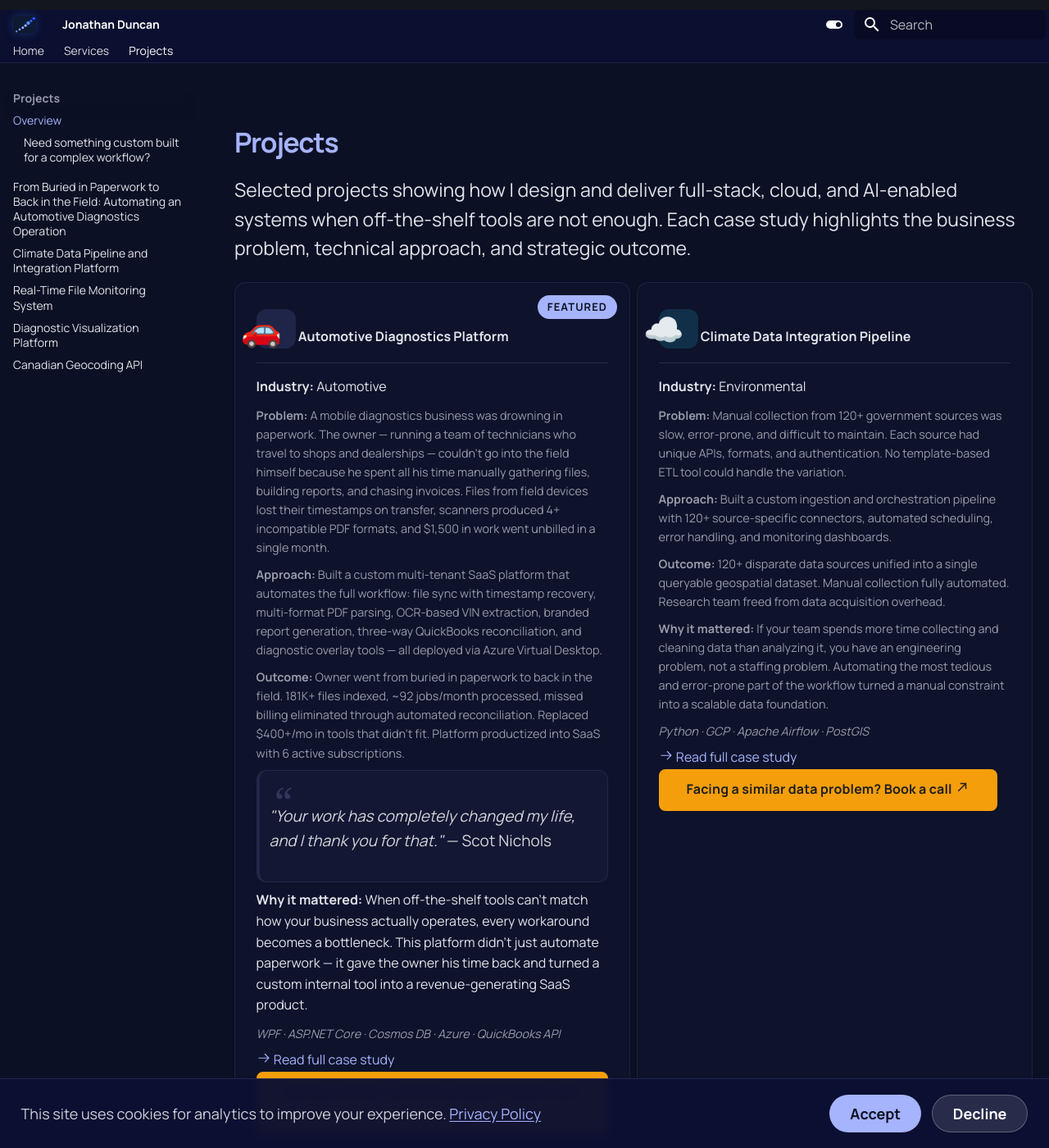
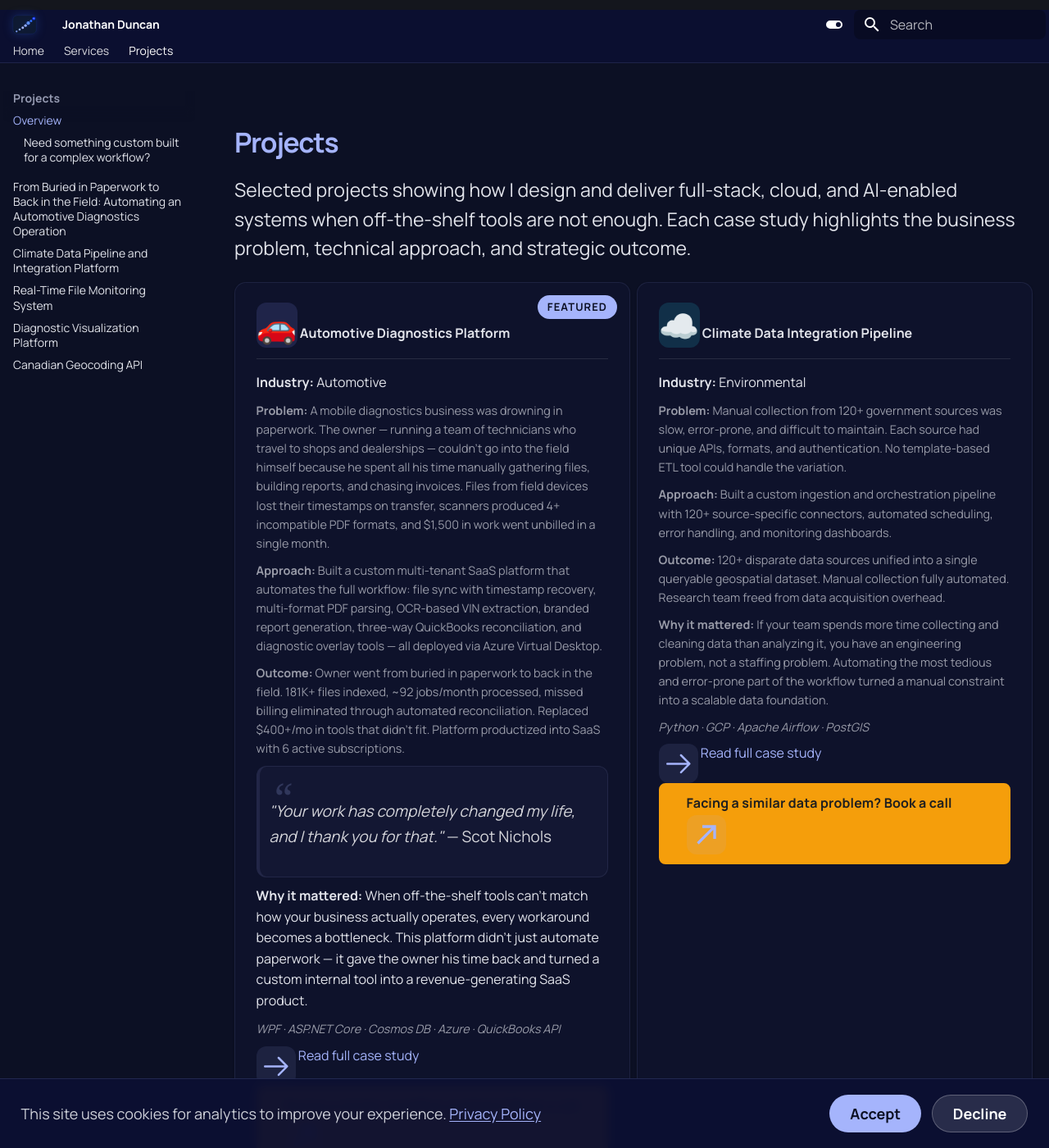
Before and after one commit to JonathanDDuncan/jonathanduncanprowebsite, an MkDocs documentation site: the page built from docs/portfolio/index.md, in a window 1280 px wide and 1400 px high. Shown: the whole window at 82% size. Built offline with MkDocs 1.6.1 and Material for MkDocs 9.7.7, drawn with Linux system fonts in a browser that asks for light colours.

Commit message:
Refactor service card styles to improve layout and remove unused hover effects

```diff
--- a/docs/stylesheets/extra.css
+++ b/docs/stylesheets/extra.css
@@ -320,7 +320,7 @@
 
 /* ---------- Service card emoji icons with colors ---------- */
 .md-typeset .grid.cards .service-icon {
-  display: inline-flex;
+  display: anchor-center;
   align-items: center;
   justify-content: center;
   width: 48px;
@@ -399,44 +399,10 @@
   background: rgba(99, 102, 241, 0.15);
 }
 
-/* Hover effects for service icons */
-.md-typeset .grid.cards > ul > li:hover .service-icon,
-.md-typeset .grid.cards > ol > li:hover .service-icon {
-  transform: scale(1.1);
-  box-shadow: 0 4px 12px rgba(0, 0, 0, 0.1);
-}
-
-[data-md-color-scheme="slate"] .md-typeset .grid.cards > ul > li:hover .service-icon,
-[data-md-color-scheme="slate"] .md-typeset .grid.cards > ol > li:hover .service-icon {
-  box-shadow: 0 4px 12px rgba(0, 0, 0, 0.2);
-}
-
-/* Reset icons inside links/buttons within cards (arrows, etc.) */
-.md-typeset .grid.cards a .twemoji,
-.md-typeset .grid.cards a .emojione,
-.md-typeset .grid.cards a .gemoji,
-.md-typeset .grid.cards a .service-icon,
-[data-md-color-scheme="slate"] .md-typeset .grid.cards a .twemoji,
-[data-md-color-scheme="slate"] .md-typeset .grid.cards a .emojione,
-[data-md-color-scheme="slate"] .md-typeset .grid.cards a .gemoji,
-[data-md-color-scheme="slate"] .md-typeset .grid.cards a .service-icon {
-  color: inherit;
-  width: auto;
-  height: auto;
-  border-radius: 0;
-  background: transparent;
-  display: inline;
-  transform: none;
-  box-shadow: none;
-}
-
-.md-typeset .grid.cards a .twemoji svg,
-.md-typeset .grid.cards a .emojione svg,
-.md-typeset .grid.cards a .gemoji svg,
-.md-typeset .grid.cards a .service-icon {
-  width: 1.125em;
-  height: 1.125em;
-}
+
+
+
+
 
 /* ---------- Services card specific spacing ---------- */
 .grid.cards.services-card {
```
